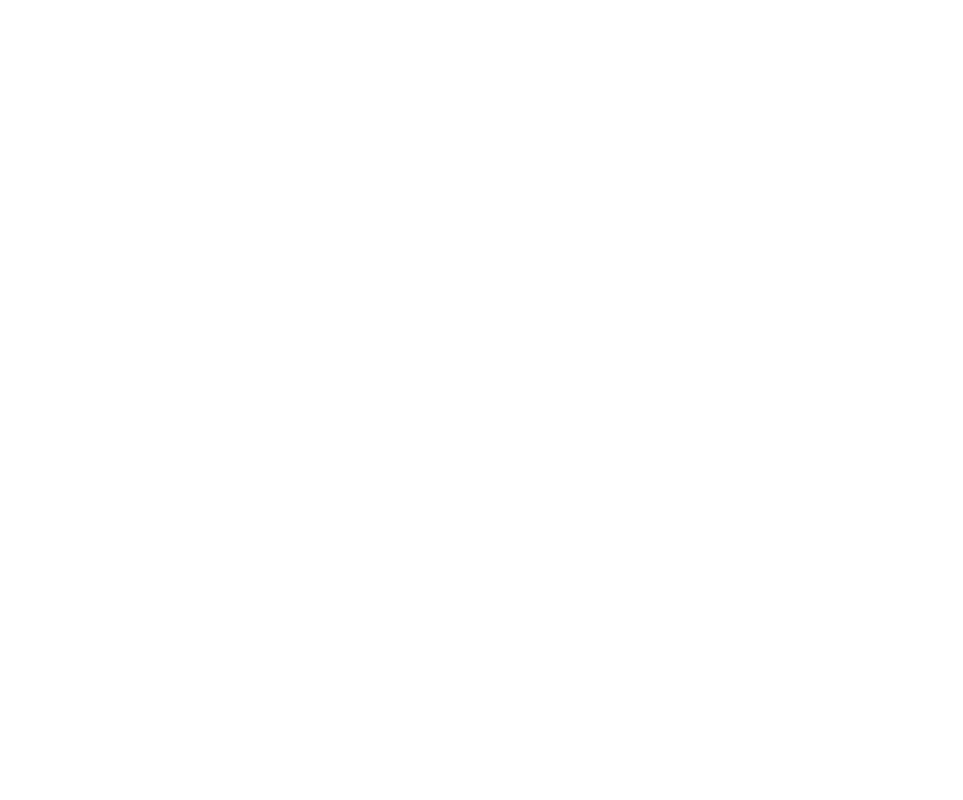
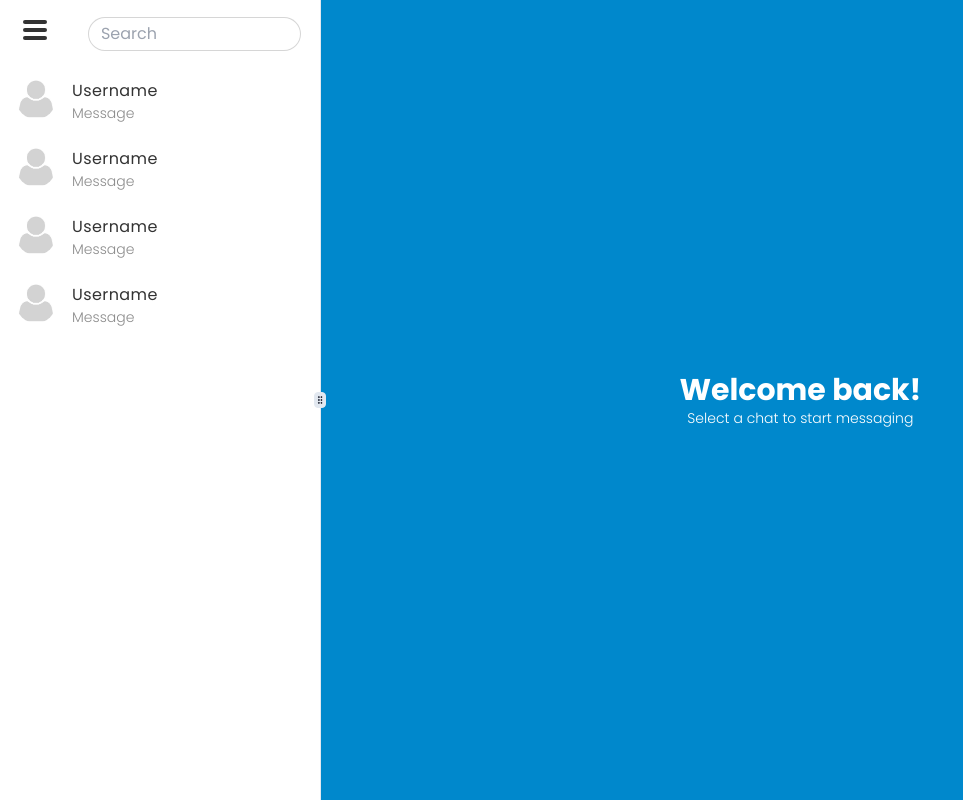
Before and after one commit to Melaynee/monkey-messenger, a Next.js app: page / in a window 1280 px wide. Shown: the whole page, without its empty margins (0-963 px from the left). Built offline with nearby package versions, Linux system fonts and the light colour scheme.

Commit message:
created welcome page

```diff
--- /dev/null
+++ b/src/app/(site)/page.tsx
@@ -0,0 +1,28 @@
+import React from "react";
+import Sidebar from "../organisms/sidebar";
+import WelcomeComponent from "../organisms/welcome";
+import {
+  ResizableHandle,
+  ResizablePanel,
+  ResizablePanelGroup,
+} from "@/components/ui/resizable";
+
+type Props = {};
+
+const page = (props: Props) => {
+  return (
+    <main className="flex min-h-full  items-center bg-primary">
+      <ResizablePanelGroup direction="horizontal">
+        <ResizablePanel defaultSize={25}>
+          <Sidebar />
+        </ResizablePanel>
+        <ResizableHandle withHandle />
+        <ResizablePanel defaultSize={75}>
+          <WelcomeComponent />
+        </ResizablePanel>
+      </ResizablePanelGroup>
+    </main>
+  );
+};
+
+export default page;
--- /dev/null
+++ b/src/app/organisms/welcome.tsx
@@ -0,0 +1,16 @@
+import React from "react";
+
+type Props = {};
+
+const WelcomeComponent = (props: Props) => {
+  return (
+    <div className="flex flex-col justify-center items-center h-full">
+      <h1 className="text-3xl text-[#fff] font-bold">Welcome back!</h1>
+      <p className="text-sm text-[#fff] font-light">
+        Select a chat to start messaging
+      </p>
+    </div>
+  );
+};
+
+export default WelcomeComponent;
--- a/src/app/page.tsx
+++ /dev/null
@@ -1,3 +0,0 @@
-export default function Home() {
-  return <main></main>;
-}
```
